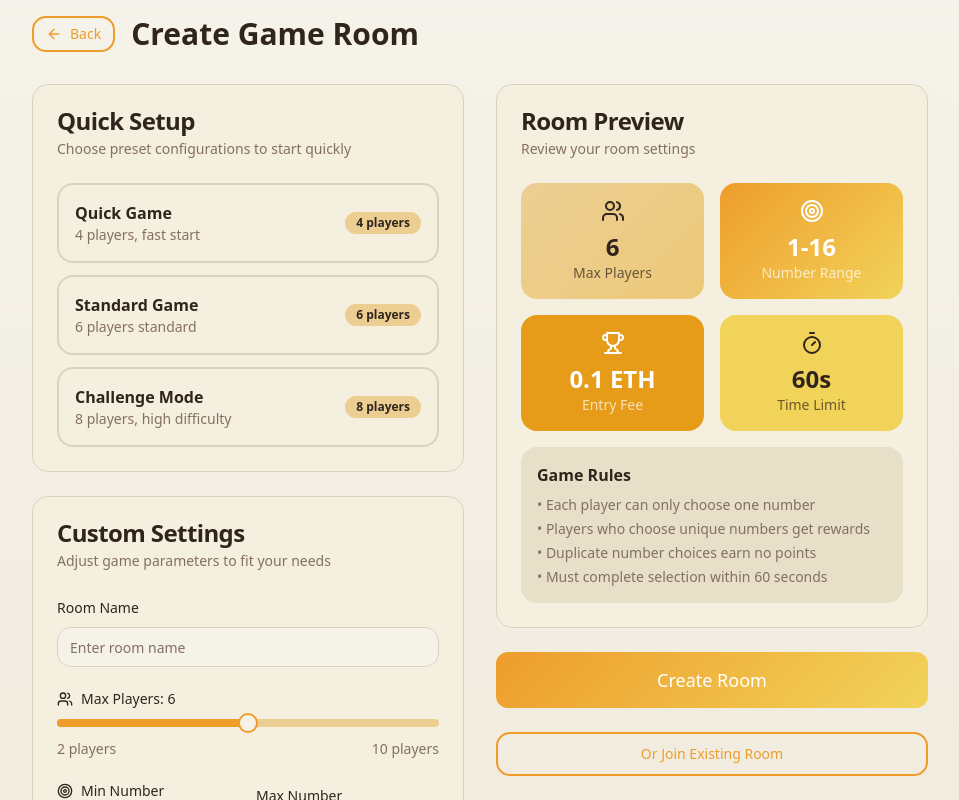
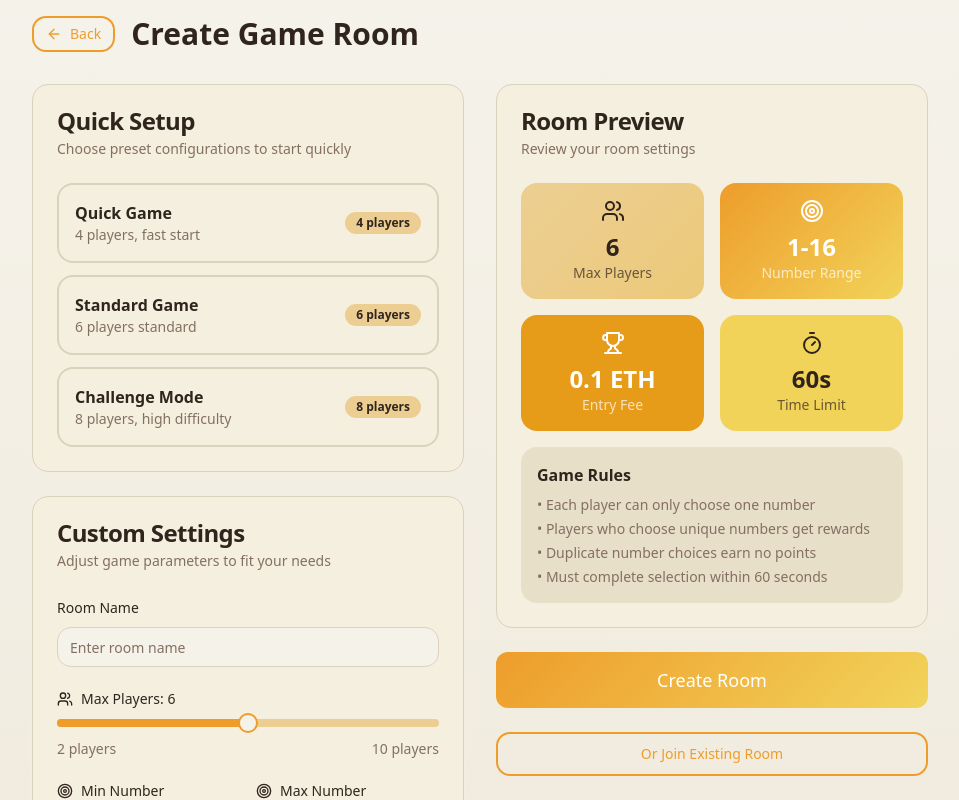
Before and after one commit to huaigu/number-verse-arena, a React (Vite) app: page /create-room in a window 1280 px wide. Shown: the top 800 px of the page, without its empty margins (160-1119 px from the left). Built offline with nearby package versions, Linux system fonts and the light colour scheme.

Commit message:
Fix input alignment on Create Room

```diff
--- a/src/pages/CreateRoom.tsx
+++ b/src/pages/CreateRoom.tsx
@@ -157,7 +157,10 @@ const CreateRoom = () => {
                     />
                   </div>
                   <div className="space-y-2">
-                    <Label>Max Number</Label>
+                    <Label className="flex items-center space-x-2">
+                      <Target className="w-4 h-4" />
+                      <span>Max Number</span>
+                    </Label>
                     <Input
                       type="number"
                       value={roomSettings.maxNumber}
```
